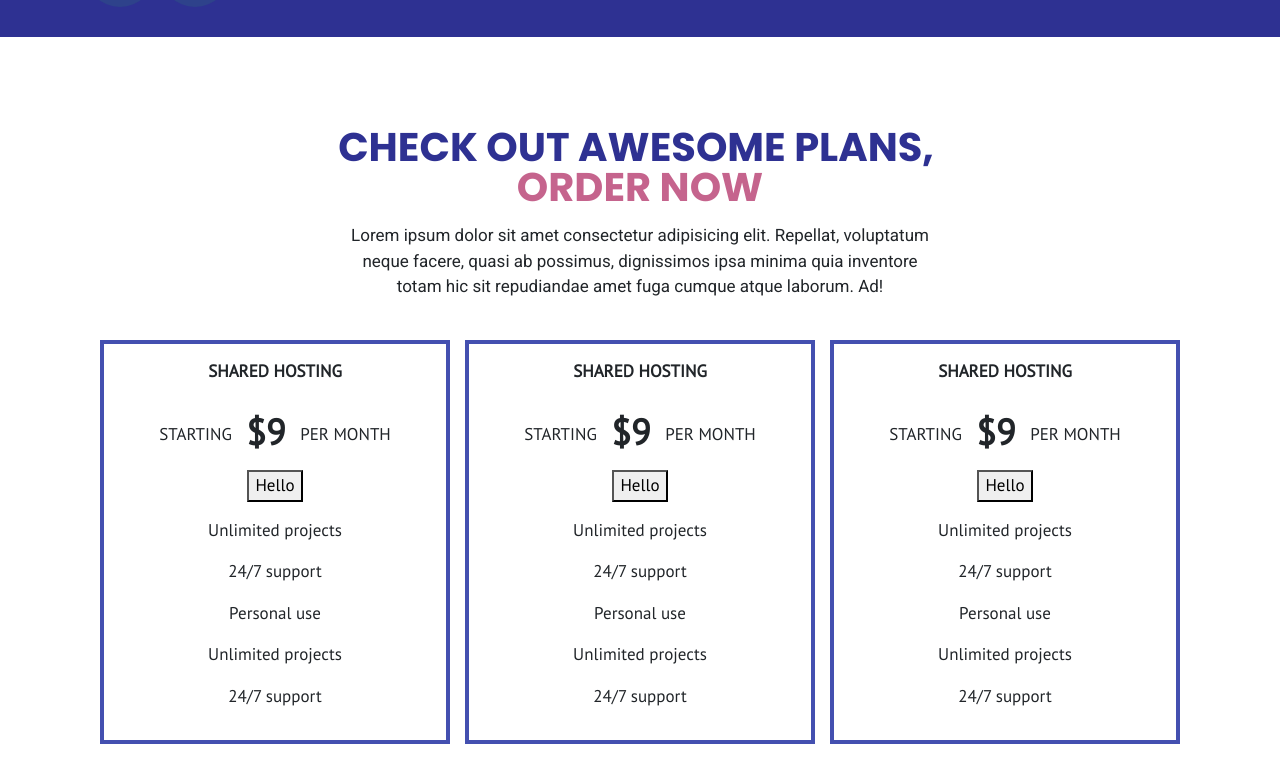
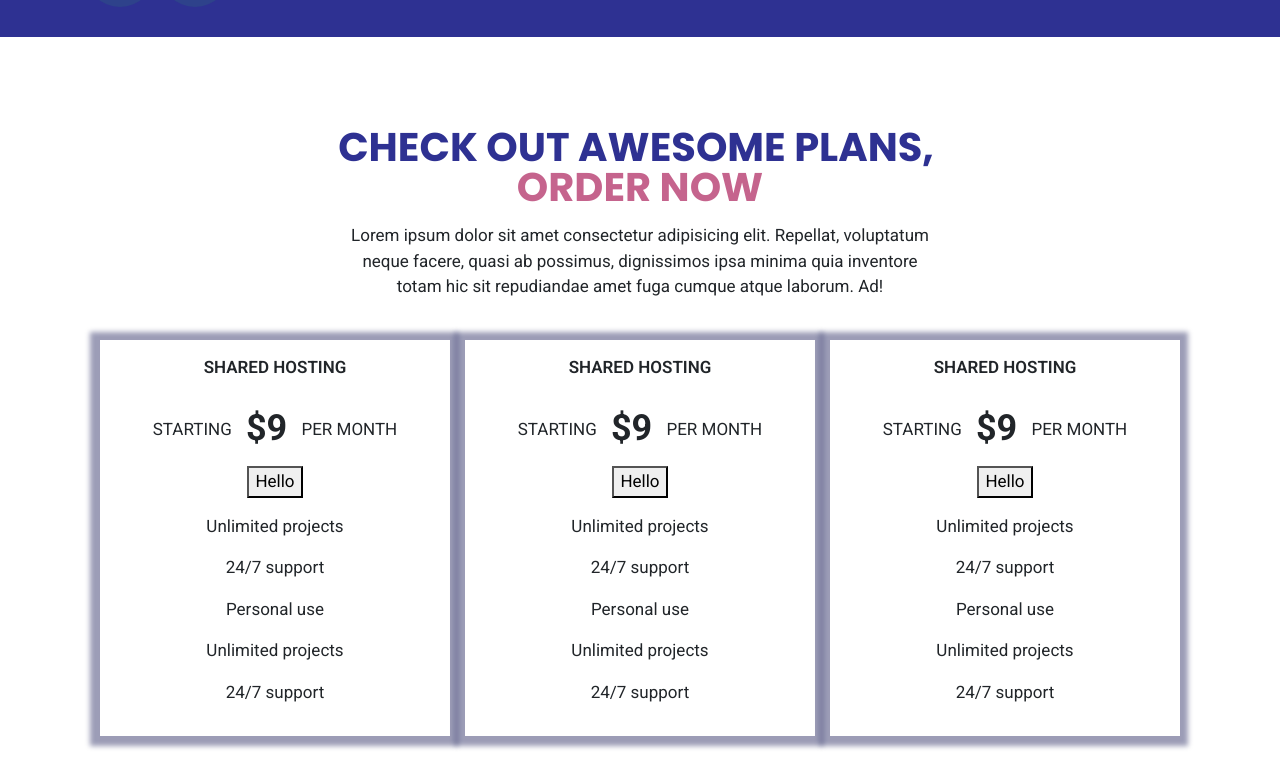
Before and after one commit to nathaliemekahal/troiiptv, a React (Create React App) app: page / in a window 1280 px wide. Shown: the part 636-1412 px from the top of the page. Before the commit the page ends 1380 px from the top, so only its background shows below. Built offline with nearby package versions, Linux system fonts and the light colour scheme.

Commit message:
price card css changes

```diff
--- a/src/App.css
+++ b/src/App.css
@@ -73,6 +73,7 @@
   display: flex;
   justify-content: space-between;
   margin-top: 40px;
+  margin-bottom: 40px;
 }
 #header {
   font-family: "Poppins", sans-serif;
--- a/src/styles/PriceCard.css
+++ b/src/styles/PriceCard.css
@@ -1,10 +1,10 @@
 @import url("https://fonts.googleapis.com/css2?family=PT+Sans&display=swap");
 #priceCard {
   width: 350px;
-  border: 4px solid #4450b0;
+  /*border: 4px solid #4450b0; */
   padding: 15px;
-  font-family: "PT Sans";
   font-size: 17px;
+  box-shadow: -1px 1px 5px 9px rgba(8, 9, 74, 0.4);
 }
 #priceCard p {
   text-align: center;
```
